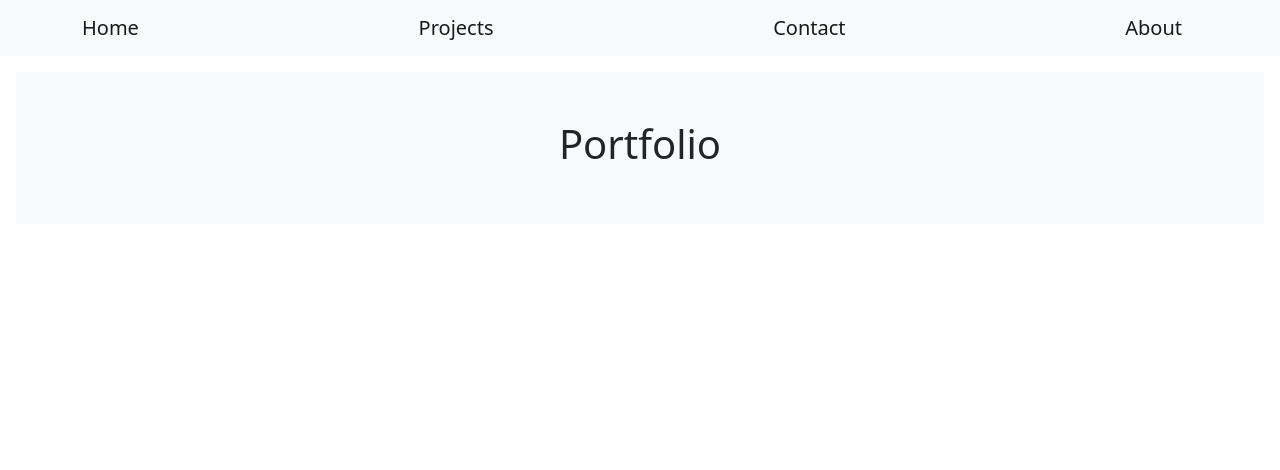
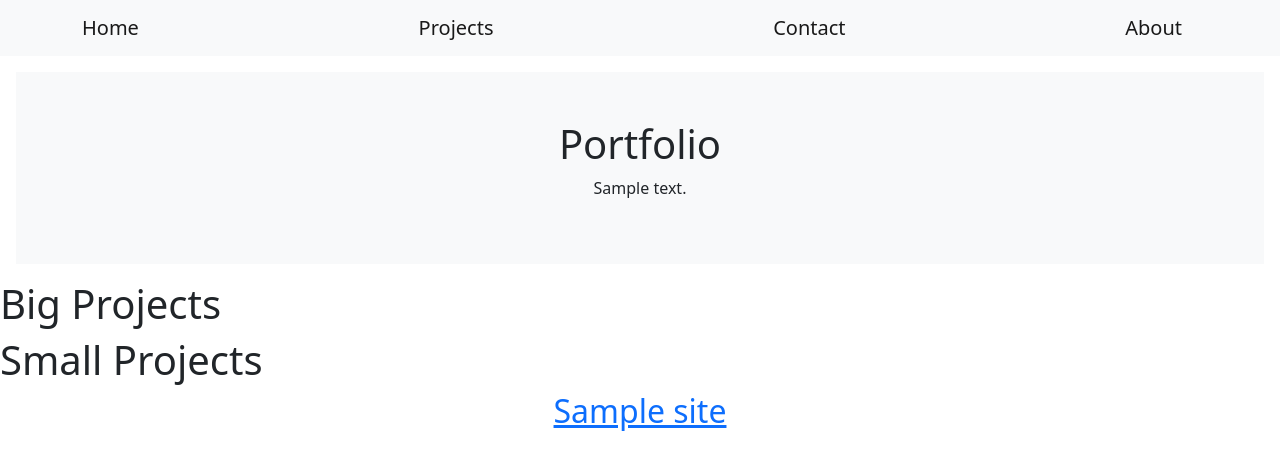
Before and after one commit to harryscodingvault/SocialMediaAutoPoster, a Django app: template Django/PortfolioWeb/portfolio/templates/Index/index.html in a window 1280 px wide. Shown: the top 470 px of the page. Run offline with Django 3.2, Linux system fonts and the light colour scheme; the template is opened without the code that fills it: most values are stand-ins (such as "Sample title", 1, 10 or a date in 2020); some libraries are stand-ins or nearby versions.

Commit message:
Projects model created and implemented

```diff
--- a/Django/PortfolioWeb/portfolio/portfolio/settings.py
+++ b/Django/PortfolioWeb/portfolio/portfolio/settings.py
@@ -73,7 +73,7 @@
         },
     },
 ]
-
+1
 WSGI_APPLICATION = 'portfolio.wsgi.application'
 
 
--- a/Django/PortfolioWeb/portfolio/templates/Index/index.html
+++ b/Django/PortfolioWeb/portfolio/templates/Index/index.html
@@ -7,5 +7,25 @@
 {% block content %}
 <div class="bg-light p-5 rounded-lg m-3">
     <h1 class="text-center">Portfolio</h1>
+    <p class="text-center">{{ intro.description }}</p>
 </div>
+
+<h1>Big Projects</h1>
+{% for project in projects %}
+{% if project.is_big %}
+    <a href="{{ project.link }}"><h2 class="text-center">{{ project.title }}{{ project.size }}</h2></a>
+{% endif %}
+{% endfor %}
+
+<h1>Small Projects</h1>
+{% for project in projects %}
+{% if project.is_big == False %}
+    <a href="{{ page.link }}"><h2 class="text-center">{{ project.title }}</h2></a>
+{% endif %}
+{% endfor %}
+
+{% for page in social %}
+    <a href="{{ page.link }}"><h2 class="text-center">{{ page.site }}</h2></a>
+{% endfor %}
+
 {% endblock %}
```
